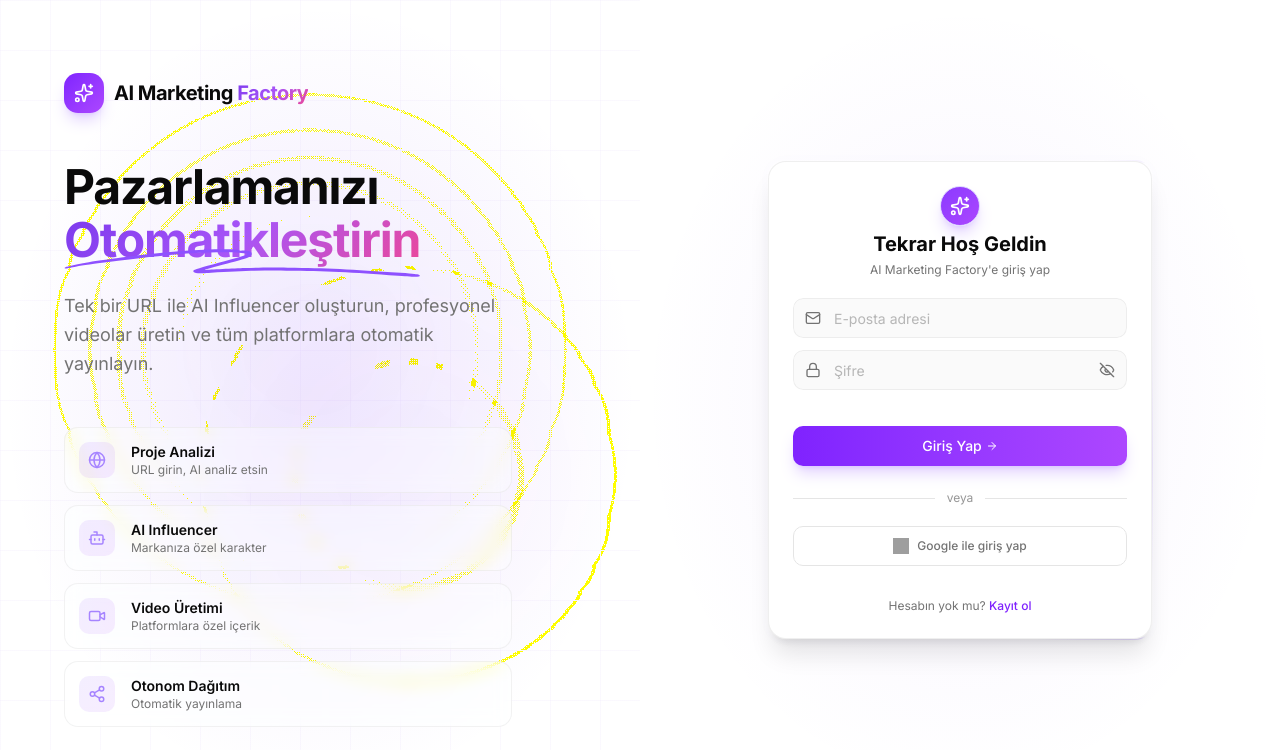
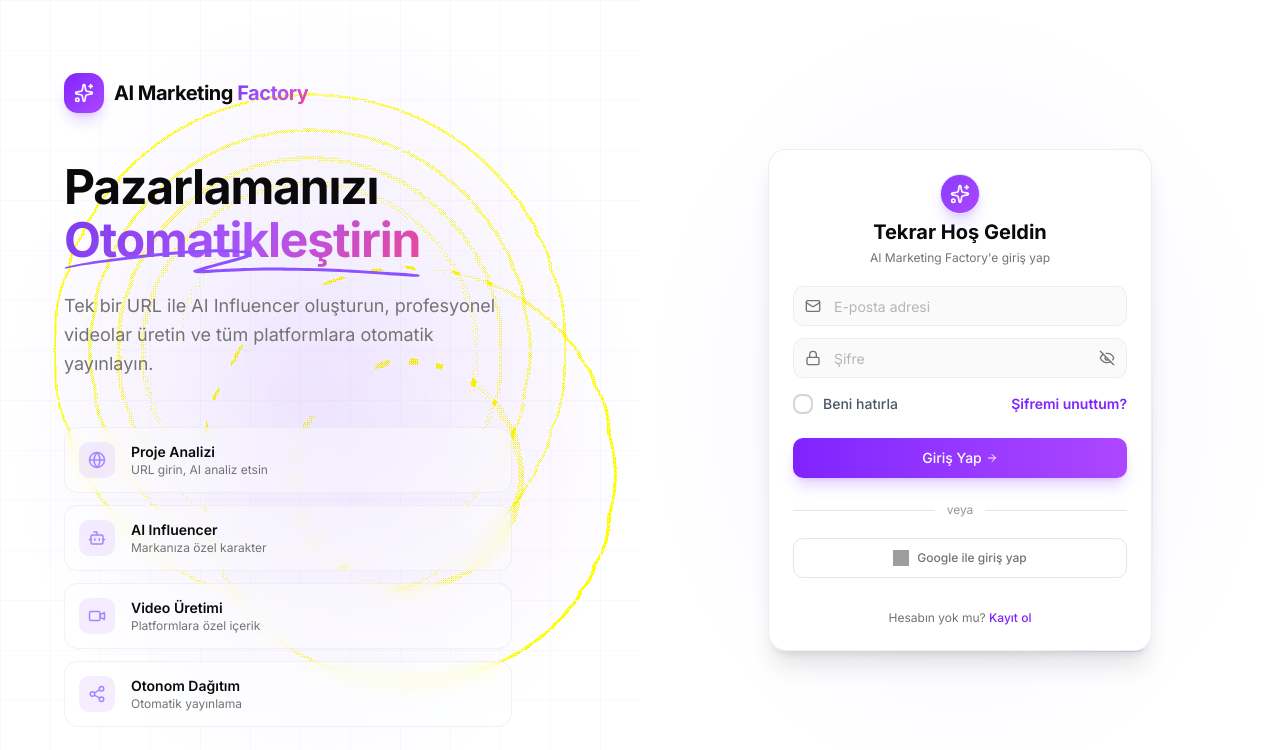
Before and after one commit to atornaci/The-AI-Marketing-Factory, a Next.js app: page /auth in a window 1280 px wide. Shown: the top 750 px of the page. Built offline with nearby package versions, Linux system fonts and the light colour scheme; no server answers; grey boxes are pictures that could not be loaded.

Commit message:
Add remember me checkbox and forgot password link with improved visibility

```diff
--- a/app/auth/page.tsx
+++ b/app/auth/page.tsx
@@ -89,9 +89,11 @@
    ═══════════════════════════════════════════════ */
 export default function AuthPage() {
     const [isLogin, setIsLogin] = useState(true);
+    const [isForgotPassword, setIsForgotPassword] = useState(false);
     const [showPassword, setShowPassword] = useState(false);
     const [email, setEmail] = useState("");
     const [password, setPassword] = useState("");
+    const [rememberMe, setRememberMe] = useState(false);
     const [loading, setLoading] = useState(false);
     const [error, setError] = useState("");
     const [success, setSuccess] = useState("");
@@ -156,6 +158,27 @@
                         ? "Bu e-posta zaten kayıtlı"
                         : message
             );
+        } finally {
+            setLoading(false);
+        }
+    };
+
+    /* ─── Forgot Password ─── */
+    const handleForgotPassword = async (e: React.FormEvent) => {
+        e.preventDefault();
+        setLoading(true);
+        setError("");
+        setSuccess("");
+
+        try {
+            const { error } = await supabase.auth.resetPasswordForEmail(email, {
+                redirectTo: `${window.location.origin}/auth?type=recovery`,
+            });
+            if (error) throw error;
+            setSuccess("Şifre sıfırlama bağlantısı e-posta adresine gönderildi!");
+        } catch (err) {
+            const message = err instanceof Error ? err.message : "Bir hata oluştu";
+            setError(message);
         } finally {
             setLoading(false);
         }
@@ -361,7 +384,7 @@
                                         transition={{ delay: 0.2 }}
                                         className="text-xl font-bold text-foreground"
                                     >
-                                        {isLogin ? "Tekrar Hoş Geldin" : "Hesap Oluştur"}
+                                        {isLogin ? "Tekrar Hoş Geldin" : isForgotPassword ? "Şifremi Unuttum" : "Hesap Oluştur"}
                                     </motion.h1>
 
                                     <motion.p
@@ -371,12 +394,12 @@
                                         className="text-muted-foreground text-xs"
                                     >
                                         AI Marketing Factory&apos;e{" "}
-                                        {isLogin ? "giriş yap" : "kayıt ol"}
+                                        {isLogin ? "giriş yap" : isForgotPassword ? "şifre sıfırla" : "kayıt ol"}
                                     </motion.p>
                                 </div>
 
                                 {/* ─── Form ─── */}
-                                <form onSubmit={handleSubmit} className="space-y-4">
+                                <form onSubmit={isForgotPassword ? handleForgotPassword : handleSubmit} className="space-y-4">
                                     <motion.div className="space-y-3">
                                         {/* Email */}
                                         <motion.div
@@ -409,7 +432,8 @@
                                             </div>
                                         </motion.div>
 
-                                        {/* Password */}
+                                        {/* Password — hide in forgot password mode */}
+                                        {!isForgotPassword && (
                                             <motion.div
                                                 className={`relative ${focusedInput === "password" ? "z-10" : ""}`}
                                                 whileHover={{ scale: 1.01 }}
@@ -451,7 +475,57 @@
                                                     )}
                                                 </div>
                                             </motion.div>
+                                        )}
                                     </motion.div>
+
+                                    {isLogin && !isForgotPassword && (
+                                        <div className="flex items-center justify-between mt-3 mb-1">
+                                            <label className="flex items-center gap-2.5 cursor-pointer group/check select-none">
+                                                <div className="relative">
+                                                    <input
+                                                        type="checkbox"
+                                                        checked={rememberMe}
+                                                        onChange={(e) => setRememberMe(e.target.checked)}
+                                                        className="sr-only"
+                                                    />
+                                                    <div className={`w-5 h-5 rounded-md border-2 transition-all duration-200 flex items-center justify-center ${rememberMe
+                                                        ? "bg-violet-500 border-violet-500 shadow-md shadow-violet-500/30"
+                                                        : "border-gray-300 group-hover/check:border-violet-400 group-hover/check:shadow-sm"
+                                                        }`}>
+                                                        {rememberMe && (
+                                                            <motion.svg
+                                                                initial={{ scale: 0 }}
+                                                                animate={{ scale: 1 }}
+                                                                transition={{ type: "spring", stiffness: 500, damping: 15 }}
+                                                                className="w-3.5 h-3.5 text-white"
+                                                                fill="none"
+                                                                viewBox="0 0 24 24"
+                                                                stroke="currentColor"
+                                                                strokeWidth={3}
+                                                            >
+                                                                <path strokeLinecap="round" strokeLinejoin="round" d="M5 13l4 4L19 7" />
+                                                            </motion.svg>
+                                                        )}
+                                                    </div>
+                                                </div>
+                                                <span className="text-sm text-gray-600 group-hover/check:text-gray-900 transition-colors font-medium">
+                                                    Beni hatırla
+                                                </span>
+                                            </label>
+                                            <button
+                                                type="button"
+                                                onClick={() => {
+                                                    setIsForgotPassword(true);
+                                                    setIsLogin(false);
+                                                    setError("");
+                                                    setSuccess("");
+                                                }}
+                                                className="text-sm text-violet-600 hover:text-violet-700 transition-all duration-200 font-semibold hover:underline underline-offset-2"
+                                            >
+                                                Şifremi unuttum?
+                                            </button>
+                                        </div>
+                                    )}
 
                                     {/* Error / Success */}
                                     <AnimatePresence>
@@ -500,7 +574,7 @@
                                                     </motion.div>
                                                 ) : (
                                                     <motion.span key="text" initial={{ opacity: 0 }} animate={{ opacity: 1 }} exit={{ opacity: 0 }} className="flex items-center justify-center gap-1 text-sm font-medium">
-                                                        {isLogin ? "Giriş Yap" : "Kayıt Ol"}
+                                                        {isForgotPassword ? "Sıfırlama Bağlantısı Gönder" : isLogin ? "Giriş Yap" : "Kayıt Ol"}
                                                         <ArrowRight className="w-3 h-3 group-hover/button:translate-x-1 transition-transform duration-300" />
                                                     </motion.span>
                                                 )}
@@ -555,18 +629,23 @@
                                         animate={{ opacity: 1 }}
                                         transition={{ delay: 0.5 }}
                                     >
-                                        {isLogin ? "Hesabın yok mu? " : "Zaten hesabın var mı? "}
+                                        {isLogin ? "Hesabın yok mu? " : isForgotPassword ? "Şifreni hatırladın mı? " : "Zaten hesabın var mı? "}
                                         <button
                                             type="button"
                                             onClick={() => {
+                                                if (isForgotPassword) {
+                                                    setIsForgotPassword(false);
+                                                    setIsLogin(true);
+                                                } else {
                                                     setIsLogin(!isLogin);
+                                                }
                                                 setError("");
                                                 setSuccess("");
                                             }}
                                             className="relative inline-block group/toggle"
                                         >
                                             <span className="relative z-10 text-violet-600 group-hover/toggle:text-violet-500 transition-colors duration-300 font-medium">
-                                                {isLogin ? "Kayıt ol" : "Giriş yap"}
+                                                {isLogin ? "Kayıt ol" : isForgotPassword ? "Giriş yap" : "Giriş yap"}
                                             </span>
                                             <span className="absolute bottom-0 left-0 w-0 h-[1px] bg-violet-500 group-hover/toggle:w-full transition-all duration-300" />
                                         </button>
```
Lines whose indentation alone changed are shown as unchanged.
